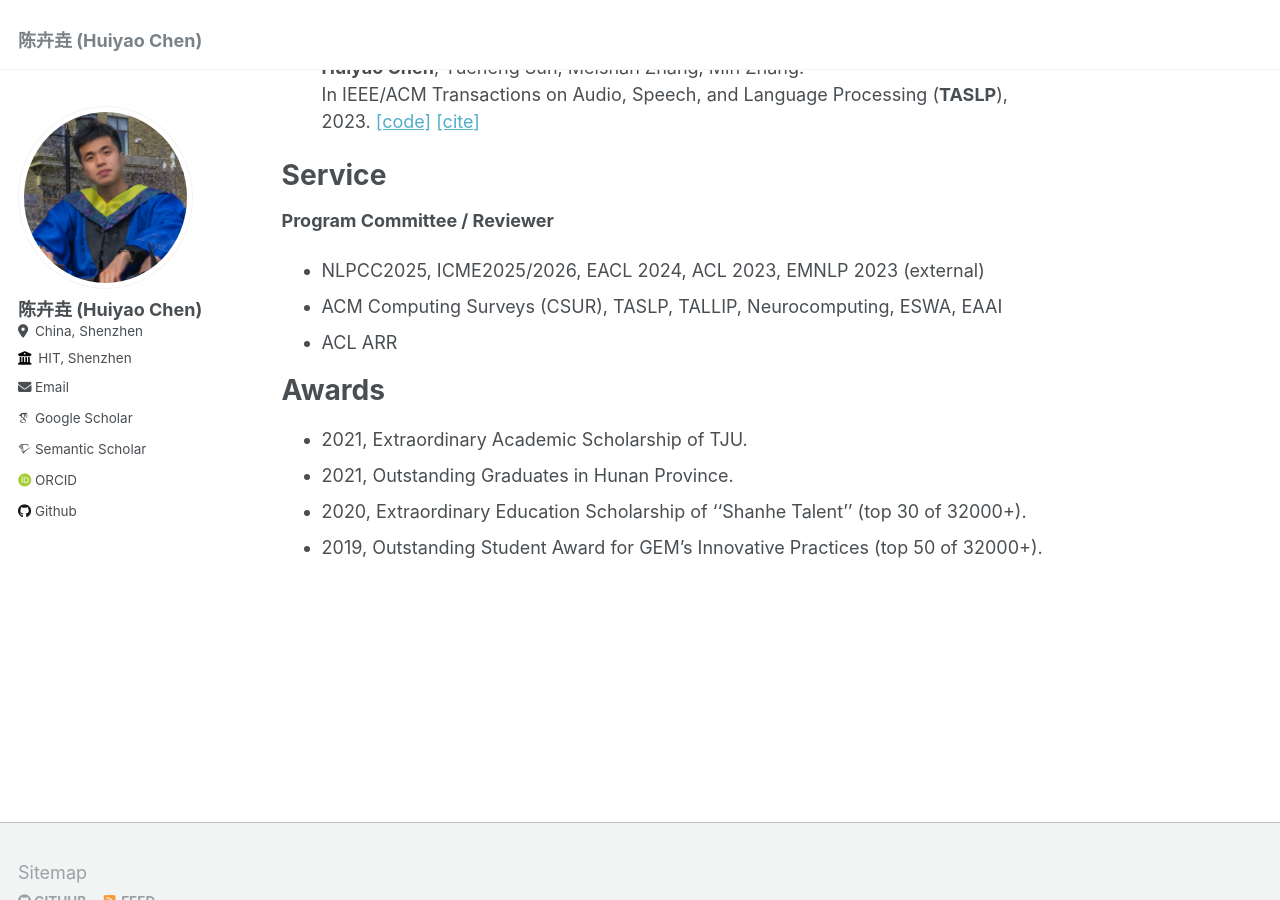
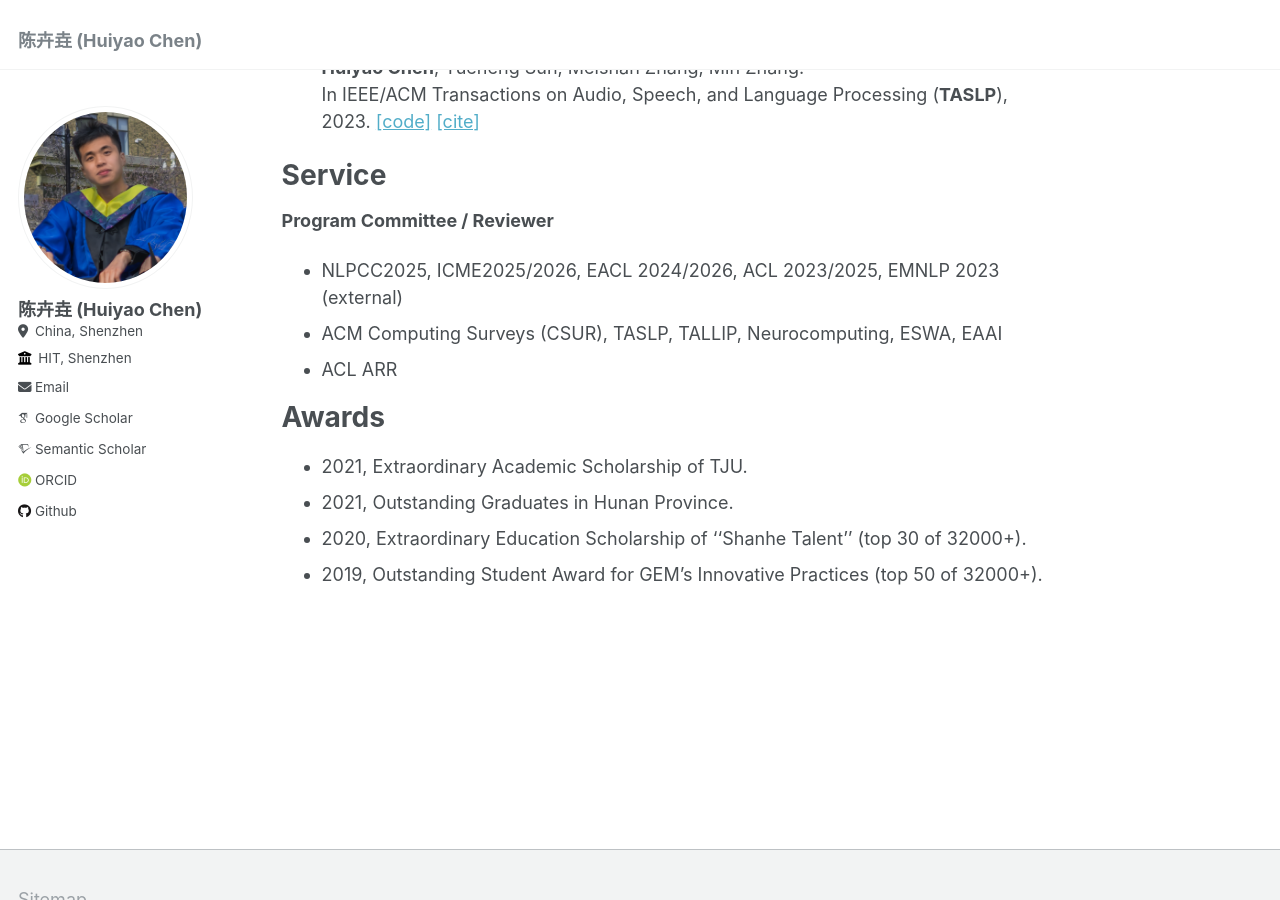
Before and after one commit to DreamH1gh/DreamH1gh.github.io, a Jekyll site: the page built from _pages/about.md, in a window 1280 px wide and 900 px high, scrolled down 2300 px. Built offline with Jekyll 4.4.1, drawn with Linux system fonts in a browser that asks for light colours; some web fonts are replaced; some of the changed text lies outside the part shown.

Commit message:
EACL 2026

```diff
--- a/_pages/about.md
+++ b/_pages/about.md
@@ -95,7 +95,7 @@ In IEEE/ACM Transactions on Audio, Speech, and Language Processing (**TASLP**),
 Service
 ======
 **Program Committee / Reviewer**
-+ NLPCC2025, ICME2025/2026, EACL 2024, ACL 2023, EMNLP 2023 (external)
++ NLPCC2025, ICME2025/2026, EACL 2024/2026, ACL 2023/2025, EMNLP 2023 (external)
 + ACM Computing Surveys (CSUR), TASLP, TALLIP, Neurocomputing, ESWA, EAAI
 + ACL ARR
 
```
Also changed, not shown: other parts of _pages/about.md (+1 -1 lines).
